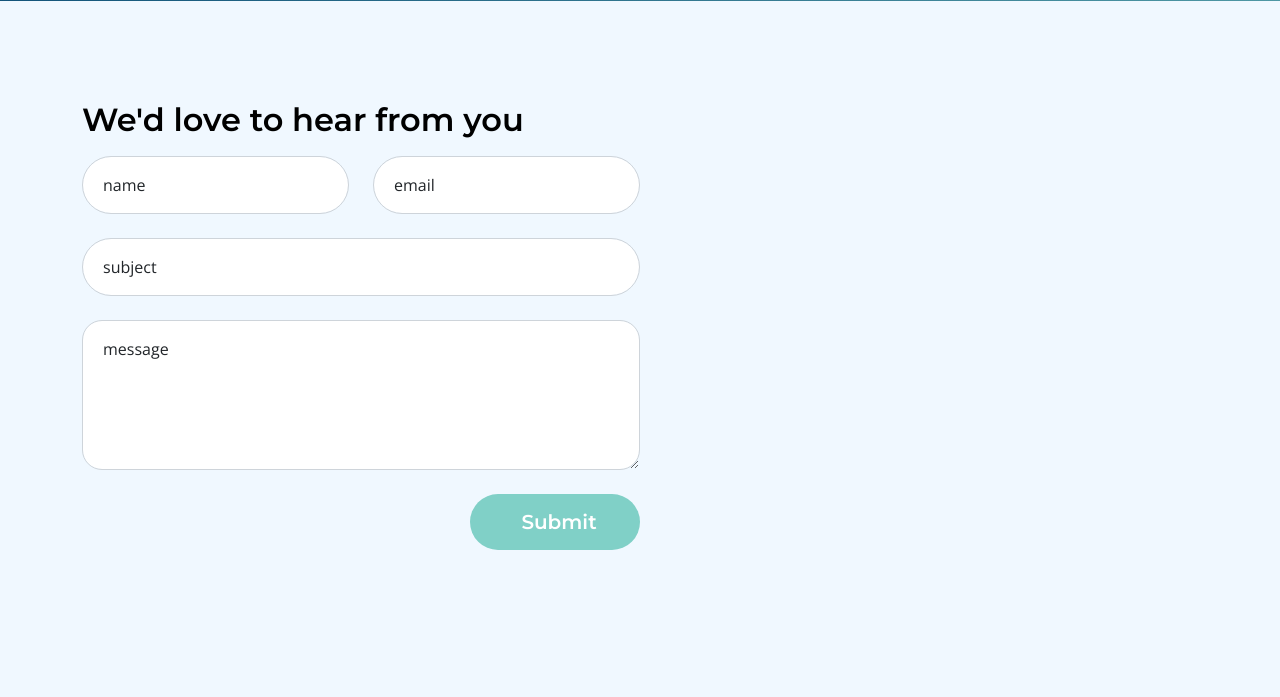
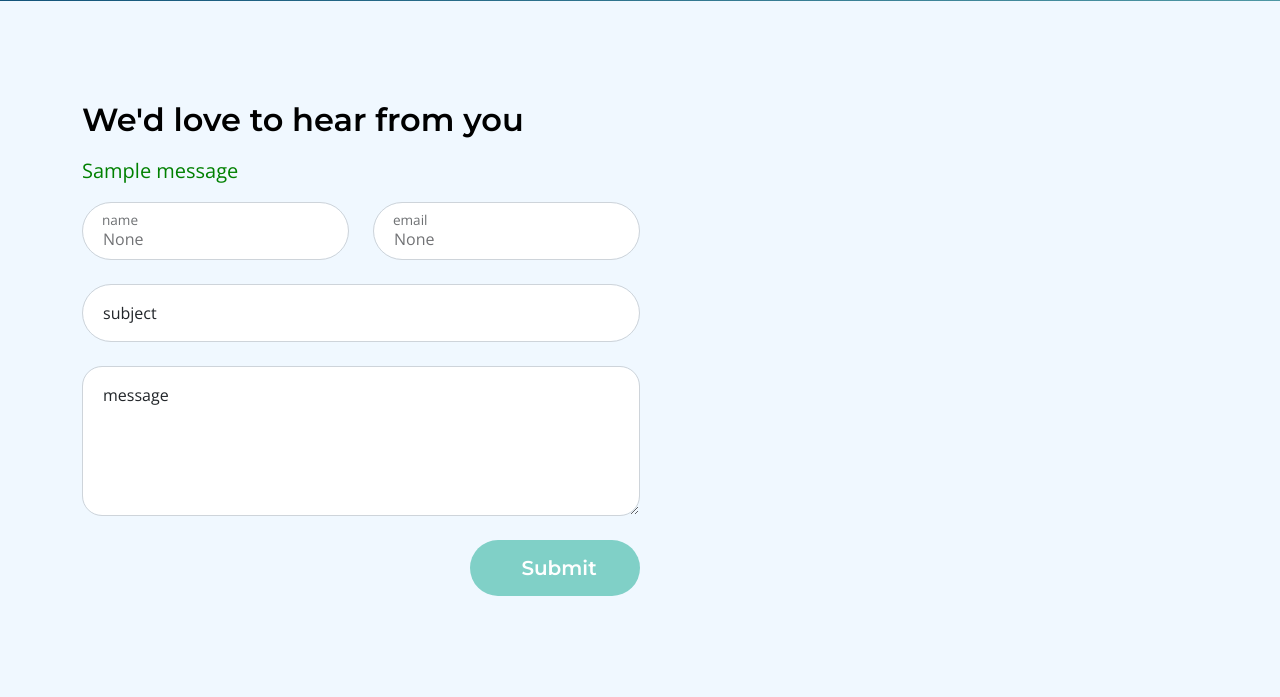
Before and after one commit to sankar2611/Student-Performance-and-Career-path-analysis-, a Flask app: page /contact in a window 1280 px wide. Shown: the part 292-989 px from the top of the page. Run offline with Flask 3, Linux system fonts and the light colour scheme; one stand-in notice (Sample message) is shown; some libraries are stand-ins or nearby versions.

Commit message:
contact,signup and login. all working properly with flash message

```diff
--- a/app.py
+++ b/app.py
@@ -15,7 +15,10 @@ def index():
 
 @app.route('/contact')
 def contact():
-    return render_template("contact.html")
+    user_name = session.get('name')  # Assuming you set 'name' in the session during login
+    user_email = session.get('email')  # Email is already in the session
+
+    return render_template("contact.html", name=user_name, email=user_email)
 
 @app.route('/job')
 def job():
@@ -35,6 +38,7 @@ def login():
         if user:
             # Store user details in session
             session['email'] = email
+            session['name'] = user[1]  # Assuming the name is at index 1 in the user tuple
             session['role'] = role.lower()
             print("DEBUG: Session set")  # Debugging session
 
@@ -42,16 +46,18 @@ def login():
 
             # Redirect to respective dashboard
             if role.lower() == 'student':
+                flash('Login successful!', 'success')
                 return redirect(url_for('index'))
             elif role.lower() == 'company':
+                flash('Login successful!', 'success')
                 return redirect(url_for('index'))
         else:
             # Invalid credentials
-            print("DEBUG: Invalid credentials")  # Log invalid login attempts
-            return "Invalid credentials", 401
+            flash('Invalid credentials. Please try again.', 'error')
+            print("DEBUG: Flash message for invalid credentials triggered")  # Log invalid login attempts
+            return redirect(url_for('login'))
 
     return render_template("login.html")
-
 @app.route('/signup', methods=['GET', 'POST'])
 def signup():
     if request.method == 'POST':
@@ -92,5 +98,19 @@ def company_dashboard():
     else:
         return redirect(url_for('login'))
 
+@app.route('/submit_contact', methods=['POST'])
+def submit_contact():
+    name = request.form['name']
+    email = request.form['email']
+    subject = request.form['subject']
+    message = request.form['message']
+
+    # Insert into the database using SQL Server
+    db.insert_contact(name, email, subject, message)
+    flash('Your message has been sent successfully!', 'success')
+
+    # Redirect or render a success page
+    return redirect(url_for('contact'))
+
 if __name__ == '__main__':
     app.run(debug=True, host="0.0.0.0")
--- a/templates/contact.html
+++ b/templates/contact.html
@@ -112,13 +112,21 @@ https://templatemo.com/tm-590-topic-listing
                     <div class="col-lg-12 col-12">
                         <h3 class="mb-6 pb-2" style="align-items: center;">We'd love to hear from you</h3>
                         <div class="col-lg-6 col-10">
+                            {% with messages = get_flashed_messages(with_categories=true) %}
+                            {% if messages %}
+                                <ul class="flashes">
+                                    {% for category, message in messages %}
+                                        <li class="{{ category }}">{{ message }}</li>
+                                    {% endfor %}
+                                </ul>
+                            {% endif %}
+                        {% endwith %}
                             <form action="/submit_contact" method="post" class="custom-form contact-form" role="form">
                                 <div class="row">
                                     <div class="col-lg-6 col-md-6 col-12">
                                         <div class="form-floating">
                                             <input type="text" name="name" id="name" class="form-control"
-                                                placeholder="name" required="">
-
+                                                placeholder="name" value="{{ name }}" required="">
                                             <label for="floatingInput">name</label>
                                         </div>
                                     </div>
@@ -126,24 +134,21 @@ https://templatemo.com/tm-590-topic-listing
                                     <div class="col-lg-6 col-md-6 col-12">
                                         <div class="form-floating">
                                             <input type="email" name="email" id="email" pattern="[^ @]*@[^ @]*"
-                                                class="form-control" placeholder="email" required="">
-
+                                                class="form-control" placeholder="email" value="{{ email }}" required="">
                                             <label for="floatingInput">email</label>
                                         </div>
                                     </div>
 
                                     <div class="col-lg-12 col-12">
                                         <div class="form-floating">
-                                            <input type="text" name="subject" id="name" class="form-control"
+                                            <input type="text" name="subject" id="subject" class="form-control"
                                                 placeholder="subject" required="">
-
                                             <label for="floatingInput">subject</label>
                                         </div>
 
                                         <div class="form-floating">
                                             <textarea class="form-control" id="message" name="message"
-                                                placeholder="message"></textarea>
-
+                                                placeholder="message" required></textarea>
                                             <label for="floatingTextarea">message</label>
                                         </div>
                                     </div>
@@ -152,8 +157,7 @@ https://templatemo.com/tm-590-topic-listing
                                         <button type="submit" class="form-control">Submit</button>
                                     </div>
                                 </div>
-                        </div>
-                        </form>
+                            </form>
                     </div>
                 </div>
             </div>
@@ -307,4 +311,19 @@ https://templatemo.com/tm-590-topic-listing
 
 </body>
 
+
 </html>
+<style>
+.flashes {
+    list-style-type: none;
+    padding: 0;
+}
+
+.flashes li.success {
+    color: green;
+}
+
+.flashes li.error {
+    color: red;
+}
+</style>
--- a/templates/job.html
+++ b/templates/job.html
@@ -515,7 +515,7 @@
 
                     <ul class="site-footer-links">
                         <li class="site-footer-link-item">
-                            <a href="#" class="site-footer-link">Home</a>
+                            <a href='index' class="site-footer-link">Home</a>
                         </li>
 
                         <li class="site-footer-link-item">
```
Also changed, not shown: db.py (+10 -1 lines), templates/login.html (+21 -1 lines), templates/sign.html (+15 -3 lines).
